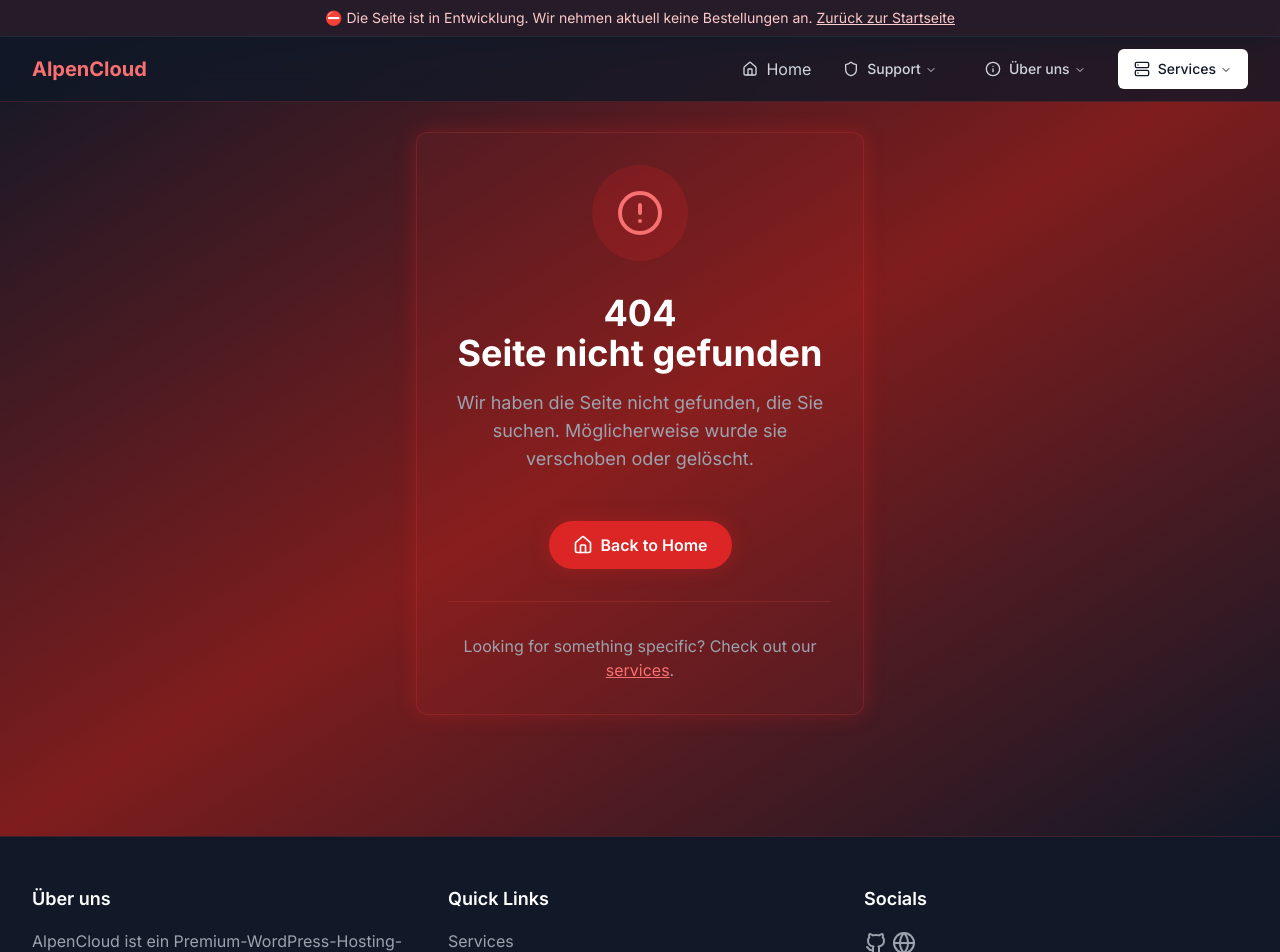
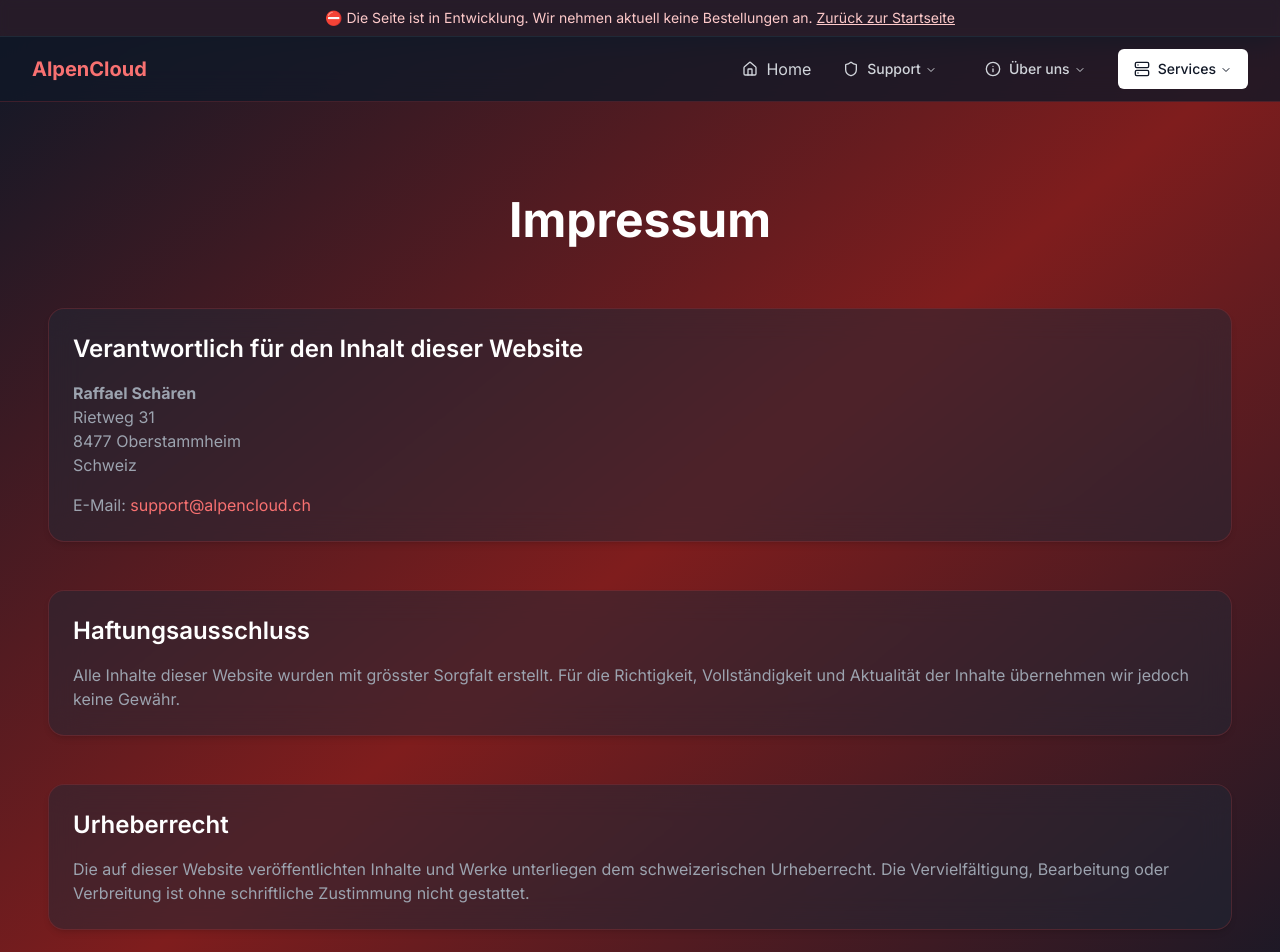
Before and after one commit to M4rshe1/alpencloud.ch, a Next.js app: page /impressum in a window 1280 px wide. Before the commit this address had no page. Shown: the top 952 px of the page. Built offline with nearby package versions, Linux system fonts and the light colour scheme.

Commit message:
feat: add German localization for Impressum page

```diff
--- /dev/null
+++ b/app/impressum/page.tsx
@@ -0,0 +1,53 @@
+"use client";
+
+
+export default function Impressum() {
+    return (
+        <div className="max-w-7xl mx-auto px-4 sm:px-6 lg:px-8 py-16">
+            {/* Hero Section */}
+            <div className="text-center mb-16">
+                <h1 className="text-4xl md:text-5xl font-bold text-white mb-6">
+                    Impressum
+                </h1>
+            </div>
+
+            <div className="space-y-12">
+                <section className="p-6 rounded-2xl bg-gray-800/50 backdrop-blur-lg border border-red-500/20 shadow-md">
+                    <h2 className="text-2xl font-semibold text-white mb-4">
+                        Verantwortlich für den Inhalt dieser Website
+                    </h2>
+                    <p className="text-gray-400">
+                        <strong>Raffael Schären</strong><br />
+                        Rietweg 31<br />
+                        8477 Oberstammheim<br />
+                        Schweiz
+                    </p>
+                    <p className="text-gray-400 mt-4">
+                        E-Mail:{" "}
+                        <a href="mailto:support@alpencloud.ch" className="text-red-400 hover:underline">
+                            support@alpencloud.ch
+                        </a>
+                    </p>
+                </section>
+
+                <section className="p-6 rounded-2xl bg-gray-800/50 backdrop-blur-lg border border-red-500/20 shadow-md">
+                    <h2 className="text-2xl font-semibold text-white mb-4">
+                        Haftungsausschluss
+                    </h2>
+                    <p className="text-gray-400">
+                        Alle Inhalte dieser Website wurden mit grösster Sorgfalt erstellt. Für die Richtigkeit, Vollständigkeit und Aktualität der Inhalte übernehmen wir jedoch keine Gewähr.
+                    </p>
+                </section>
+
+                <section className="p-6 rounded-2xl bg-gray-800/50 backdrop-blur-lg border border-red-500/20 shadow-md">
+                    <h2 className="text-2xl font-semibold text-white mb-4">
+                        Urheberrecht
+                    </h2>
+                    <p className="text-gray-400">
+                        Die auf dieser Website veröffentlichten Inhalte und Werke unterliegen dem schweizerischen Urheberrecht. Die Vervielfältigung, Bearbeitung oder Verbreitung ist ohne schriftliche Zustimmung nicht gestattet.
+                    </p>
+                </section>
+            </div>
+        </div>
+    );
+}
```
